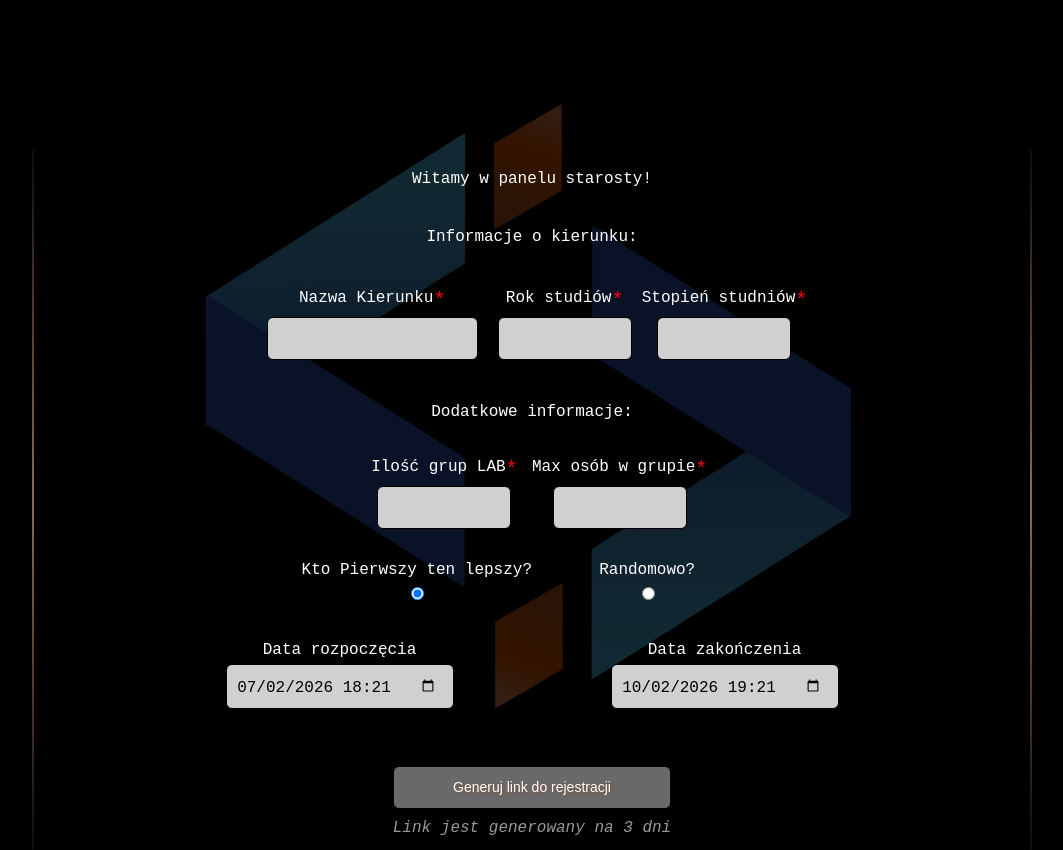
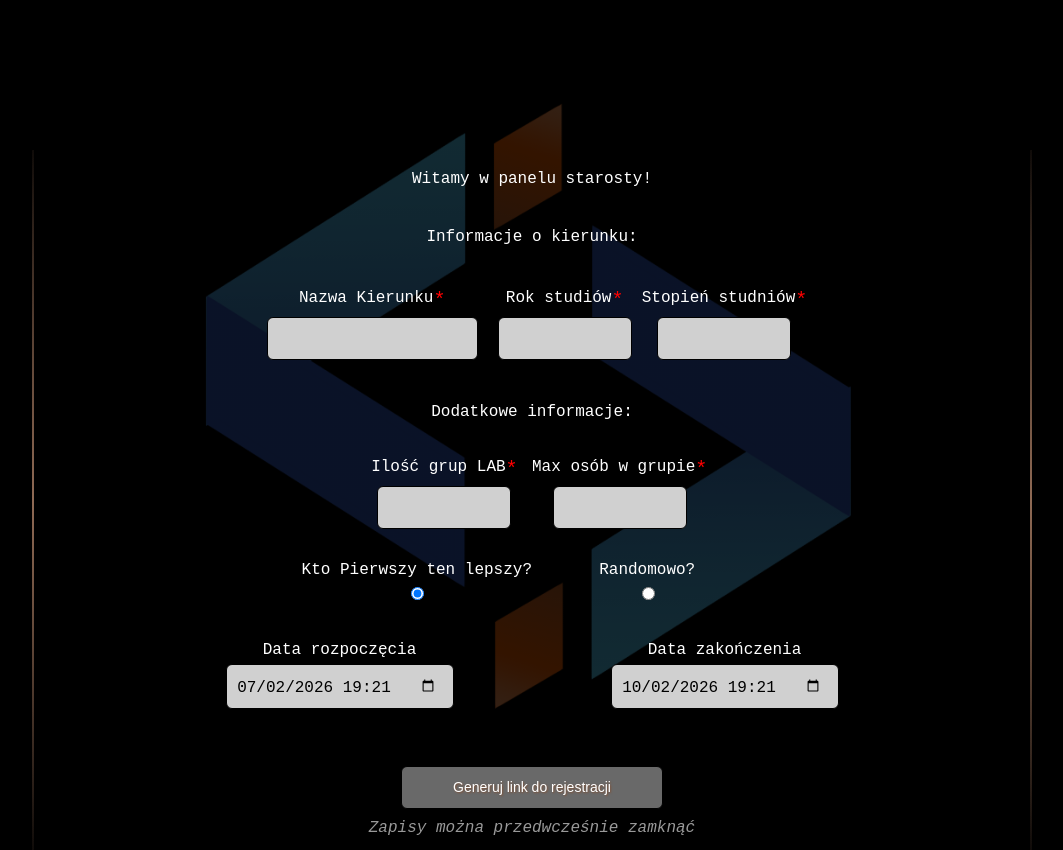
Before and after one commit to Thrykey/projektIRSS, a plain HTML site: page pages/PanelStarosty.html in a window 1280 px wide. Shown: the whole page, without its empty margins (108-1171 px from the left). Drawn offline with Linux system fonts and the light colour scheme.

Commit message:
meta updates, scaling fix, time fix

```diff
--- a/pages/PanelStarosty.html
+++ b/pages/PanelStarosty.html
@@ -83,20 +83,20 @@
                         <div class="pairLabelInputTime">
                             <label>Data rozpoczęcia</label>
                             <input type="datetime-local" id="startTime">
-                            <span id="displayEnd" class="displayDate">sssss</span>
+                            <span id="displayEnd" class="displayDate"></span>
                         </div>
                     </div>
                     <div id="endsAt">
                         <div class="pairLabelInputTime">
                             <label>Data zakończenia</label>
                             <input type="datetime-local" id="endTime">
-                            <span id="displayStart" class="displayDate">sssss</span>
+                            <span id="displayStart" class="displayDate"></span>
                         </div>
                     </div>
                 </div>
                 <div class="generujLink">
                     <button type="submit" class="generujLinkBtn" disabled>Generuj link do rejestracji</button>
-                    <span class="generujLinkSpan">Link jest generowany na 3 dni</span>
+                    <span class="generujLinkSpan">Zapisy można przedwcześnie zamknąć</span>
                 </div>
             </div>
             <div id="infoGather">
--- a/src/PanelStarosty.js
+++ b/src/PanelStarosty.js
@@ -35,7 +35,7 @@ document.addEventListener('DOMContentLoaded', () => {
     const startInput = document.getElementById('startTime');
     const endInput = document.getElementById('endTime');
 
-    setupDateTime(startInput, endInput, 0, 7, 73, 7);
+    setupDateTime(startInput, endInput, 0, 7, 72, 7);
 
     infoGather = document.getElementById('infoGather');
 });
--- a/src/Utils.js
+++ b/src/Utils.js
@@ -196,7 +196,7 @@ export function updateDisplayDate(input, format = 'DD/MM/YYYY HH:mm') {
  * @param {number} [maxOffsetEndD=7] - maksymalna różnica dni między start a end
  * @param {boolean} [setDefault=true] - czy ustawić domyślną wartość startInput
  */
-export function setupDateTime(startInput, endInput, minDaysStart = 0, maxDaysStart = 7, minOffsetEndH = 1, maxOffsetEndD = 7, setDefault = true) {
+export function setupDateTime(startInput, endInput, minDaysStart = 0, maxDaysStart = 7, minOffsetEndH = 0, maxOffsetEndD = 7, setDefault = true) {
     const now = new Date();
 
     const minStart = new Date(now);
@@ -208,7 +208,18 @@ export function setupDateTime(startInput, endInput, minDaysStart = 0, maxDaysSta
     startInput.min = toLocal(minStart);
     startInput.max = toLocal(maxStart);
 
-    if (setDefault) startInput.value = toLocal(minStart);
+    if (setDefault) {
+        const defaultStart = new Date();
+        defaultStart.setHours(defaultStart.getHours() + 1);
+
+        if (defaultStart < minStart) {
+            startInput.value = toLocal(minStart);
+        } else if (defaultStart > maxStart) {
+            startInput.value = toLocal(maxStart);
+        } else {
+            startInput.value = toLocal(defaultStart);
+        }
+    }
 
     function updateEndRange() {
         const start = parseLocal(startInput.value);
--- a/styles/PanelStarosty.css
+++ b/styles/PanelStarosty.css
@@ -225,10 +225,13 @@
 .generujLink {
     display: grid;
     user-select: none;
+    justify-items: center;
+
 
     &>button {
         border-radius: 6px;
         border: solid 1px black;
+        width: 80%;
         padding: 8px 12px;
         margin-top: 20px;
         font-size: 14px;
```
Also changed, not shown: index.html (+1 -1 lines), pages/FAQ.html (+1 -1 lines), pages/Logowanie.html (+1 -1 lines).
